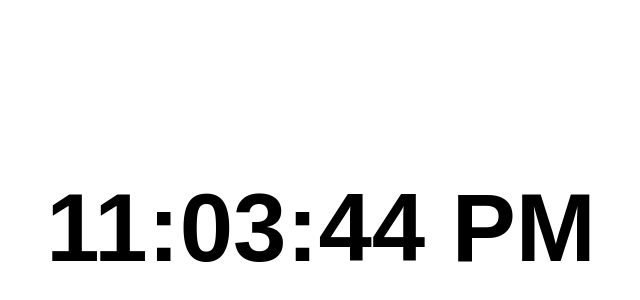
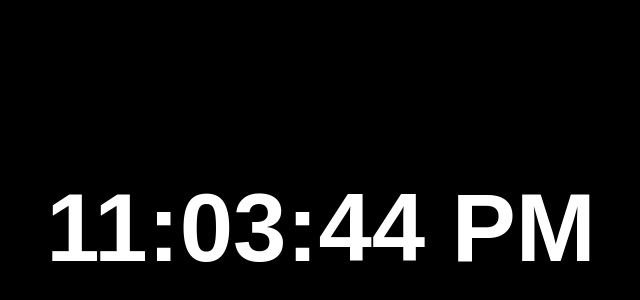
Before and after one commit to perelequis/clock, a plain HTML site: page index.html in a window 1280 px wide. Shown: the part 172-472 px from the top of the page, without its empty margins (319-959 px from the left). Drawn offline with Linux system fonts and the light colour scheme.

Commit message:
Update style.css

```diff
--- a/style.css
+++ b/style.css
@@ -24,28 +24,20 @@ body {
     font-size: 96px;
     font-weight: bold;
     text-align: center;
+    background-color: #000; /* Fundo preto */
+    color: #fff; /* Números brancos */
     transition: background-color 0.5s, color 0.5s;
     display: flex;
     justify-content: center;
     align-items: center;
 }
 
-.clock.dark {
-    background-color: #000000;
+body.dark .clock {
+    background-color: #000;
     color: #fff;
-    box-shadow: 0 0 20px rgba(0, 0, 0, 0.3);
 }
 
-.clock.light {
-    background-color: #fff;
-    color: #000000;
-    box-shadow: 0 0 20px rgba(0, 0, 0, 0.1);
+body.light .clock {
+    background-color: #000; /* Manter fundo preto */
+    color: #fff; /* Manter números brancos */
 }
-
-body.dark {
-    background-color: #000;
-}
-
-body.light {
-    background-color: #fff;
-}
```
